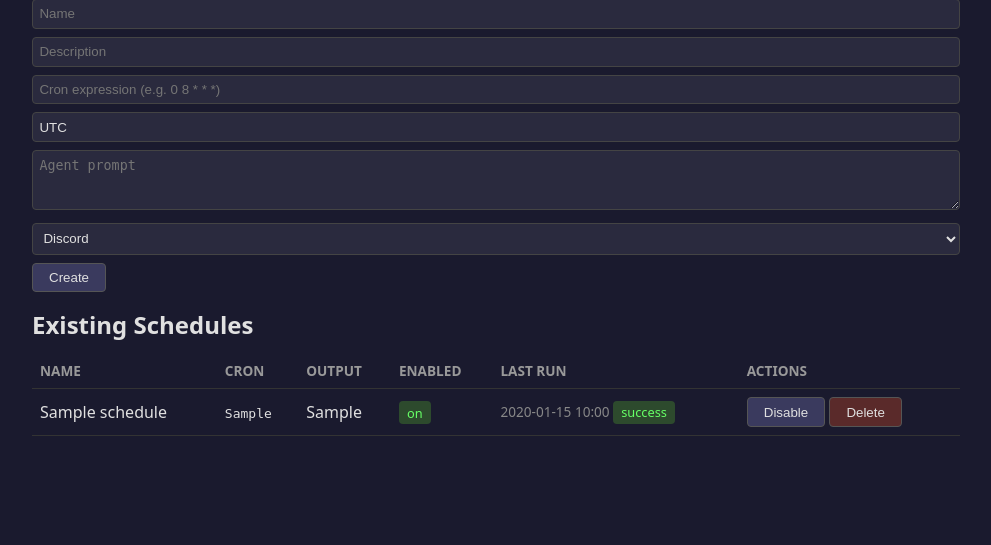
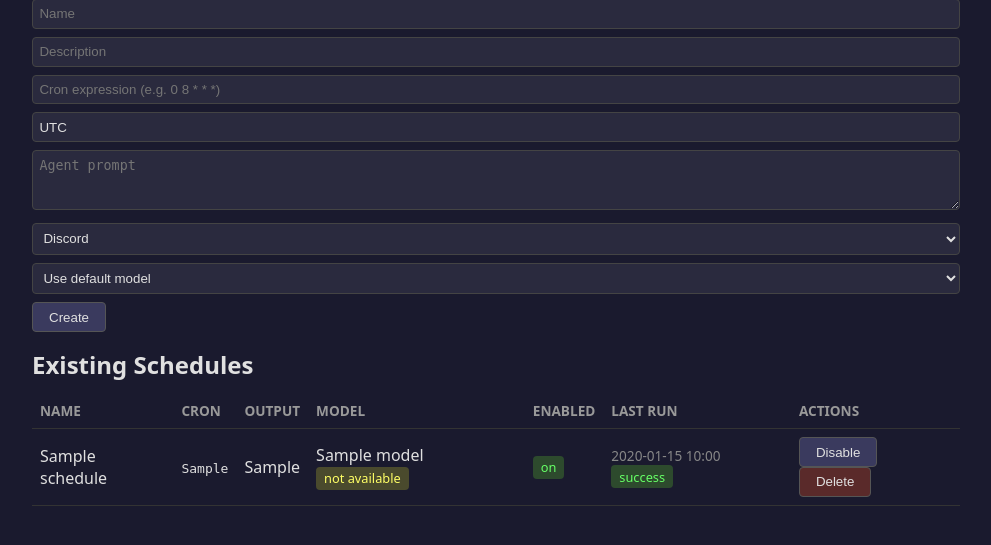
Before and after one commit to mdolton/jarvis, a FastAPI app: template jarvis/web/templates/schedules.html in a window 1280 px wide. Shown: the part 188-733 px from the top of the page, without its empty margins (144-1135 px from the left). Run offline with FastAPI, Linux system fonts and the light colour scheme; the template is opened without the code that fills it: most values are stand-ins (such as "Sample title", 1, 10 or a date in 2020); some libraries are stand-ins or nearby versions.

Commit message:
feat: per-schedule model selection on dashboard with availability badge
Co-Authored-By: Claude Sonnet 4.6 <noreply@anthropic.com>

```diff
--- a/jarvis/web/templates/schedules.html
+++ b/jarvis/web/templates/schedules.html
@@ -15,13 +15,19 @@
         <option value="dashboard_only">Dashboard only</option>
         <option value="discord_if_noteworthy">Discord if noteworthy</option>
     </select>
+    <select name="model">
+        <option value="">Use default model</option>
+        {% for m in available_models %}
+            <option value="{{ m }}">{{ m }}</option>
+        {% endfor %}
+    </select>
     <button type="submit">Create</button>
 </form>
 
 <h2>Existing Schedules</h2>
 <table>
     <thead>
-        <tr><th>Name</th><th>Cron</th><th>Output</th><th>Enabled</th><th>Last Run</th><th>Actions</th></tr>
+        <tr><th>Name</th><th>Cron</th><th>Output</th><th>Model</th><th>Enabled</th><th>Last Run</th><th>Actions</th></tr>
     </thead>
     <tbody>
     {% for s in schedules %}
@@ -29,6 +35,16 @@
             <td>{{ s.name }}</td>
             <td><code>{{ s.cron_expr }}</code></td>
             <td>{{ s.output_mode }}</td>
+            <td>
+                {% if s.model %}
+                    {{ s.model }}
+                    {% if available_set is not none and s.model not in available_set %}
+                        <span class="badge badge-warn">not available</span>
+                    {% endif %}
+                {% else %}
+                    <span class="muted">default</span>
+                {% endif %}
+            </td>
             <td>
                 <span class="badge {% if s.enabled %}badge-ok{% else %}badge-warn{% endif %}">
                     {{ "on" if s.enabled else "off" }}
```
Also changed, not shown: jarvis/web/routes/schedules.py (+14 -1 lines), tests/integration/test_web_schedules.py (+51 -0 lines).
